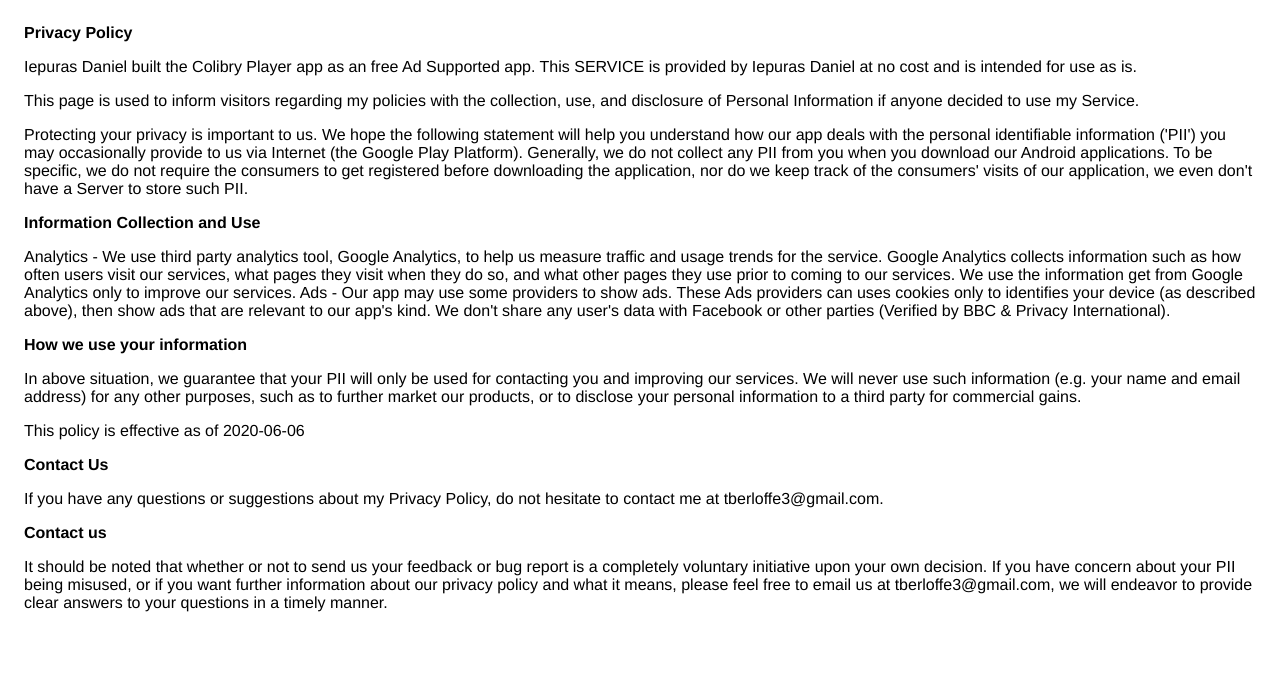
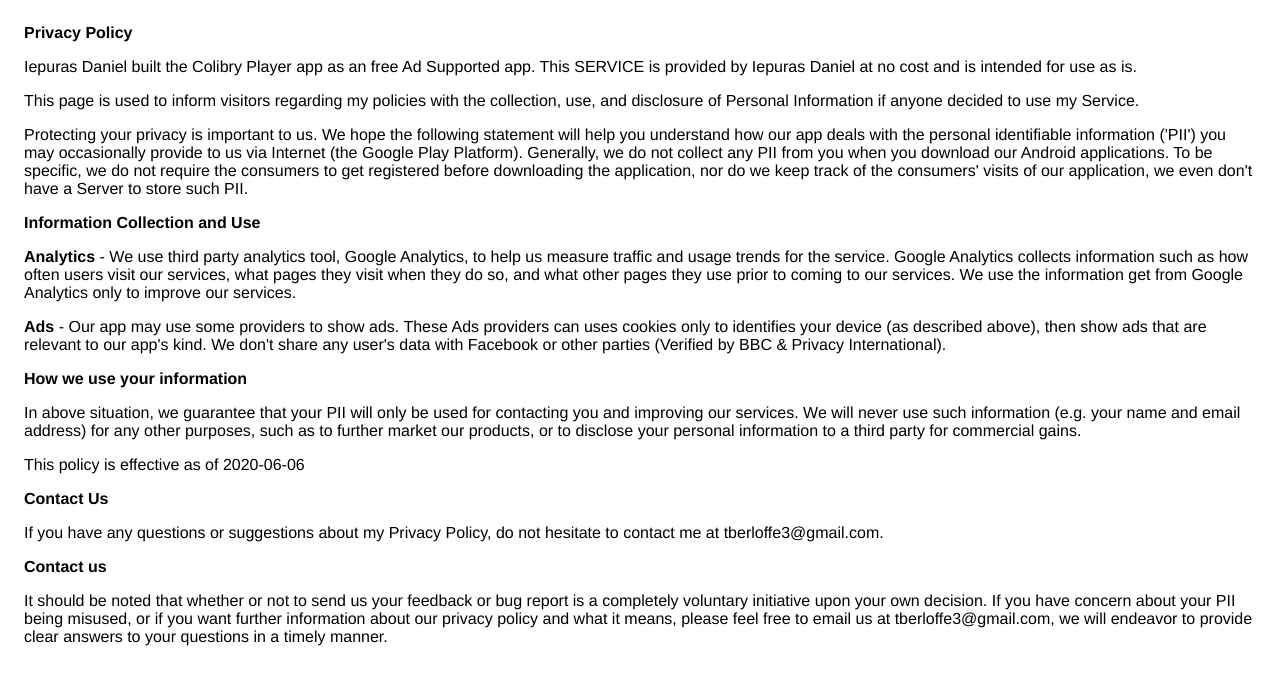
Before and after one commit to danieliepp/danieliepp.github.io, a plain HTML site: page index.html in a window 1280 px wide. Drawn offline with Linux system fonts and the light colour scheme.

Commit message:
changesss

```diff
--- a/index.html
+++ b/index.html
@@ -24,9 +24,10 @@
 
                 </p> <p><strong>Information Collection and Use</strong></p> <p>
 
-                  Analytics - We use third party analytics tool, Google Analytics, to help us measure traffic and usage trends for the service. Google Analytics collects information such as how often users visit our services, what pages they visit when they do so, and what other pages they use prior to coming to our services. We use the information get from Google Analytics only to improve our services.
-
-                  Ads - Our app may use some providers to show ads. These Ads providers can uses cookies only to identifies your device (as described above), then show ads that are relevant to our app's kind. We don't share any user's data with Facebook or other parties (Verified by BBC & Privacy International).
+                  <strong> Analytics </strong>   - We use third party analytics tool, Google Analytics, to help us measure traffic and usage trends for the service. Google Analytics collects information such as how often users visit our services, what pages they visit when they do so, and what other pages they use prior to coming to our services. We use the information get from Google Analytics only to improve our services.
+                </p>
+                <p>
+                 <strong> Ads </strong> - Our app may use some providers to show ads. These Ads providers can uses cookies only to identifies your device (as described above), then show ads that are relevant to our app's kind. We don't share any user's data with Facebook or other parties (Verified by BBC & Privacy International).
                 </p> <div><p>
 
                   </p> <p>
```
